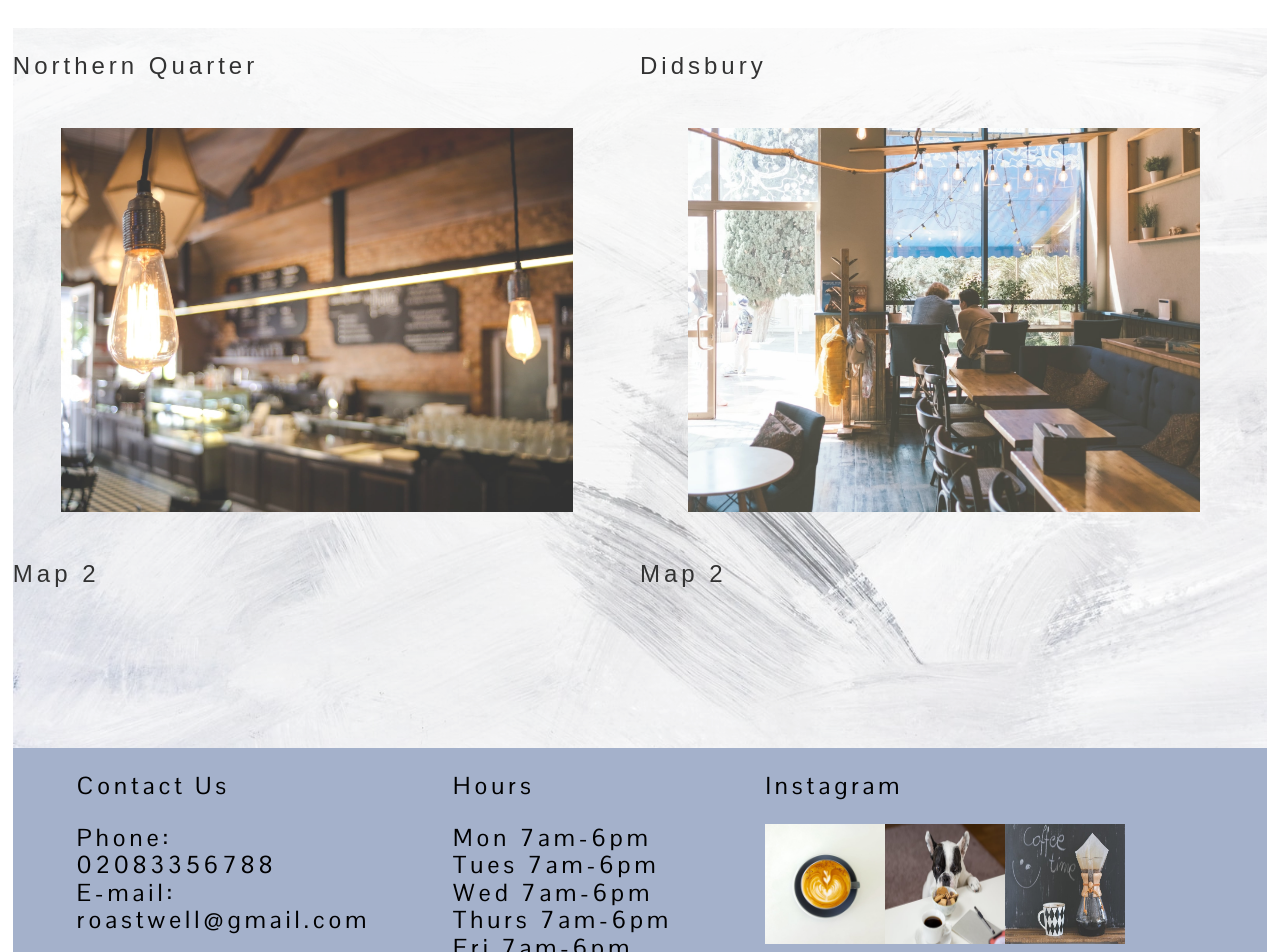
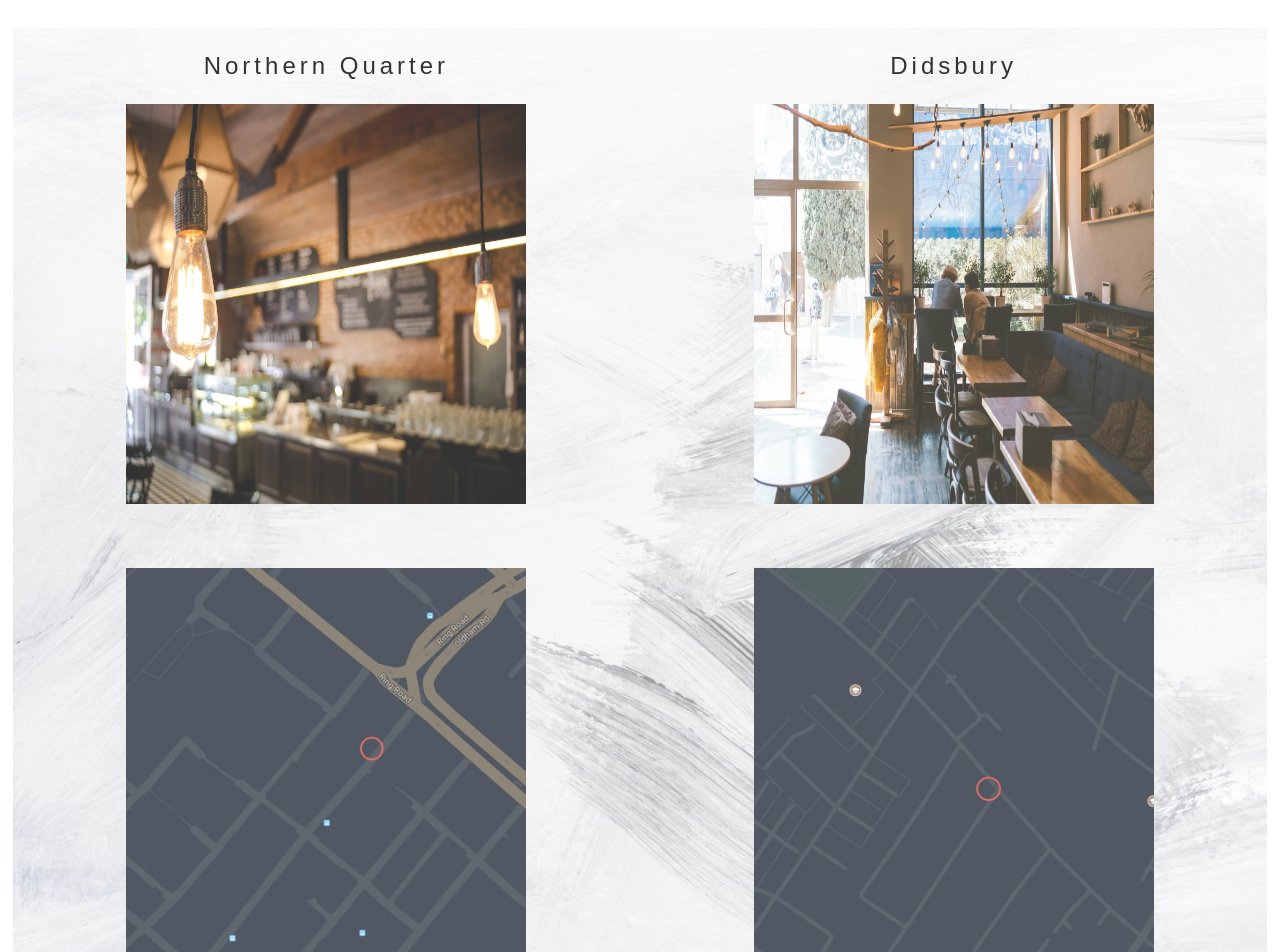
Before and after one commit to worpel/roast-well-coffee, a React (Create React App) app: page /ourshops in a window 1280 px wide. Shown: the part 220-1172 px from the top of the page. Built offline with nearby package versions, Linux system fonts and the light colour scheme.

Commit message:
Updated the layout of the images on the shops page and added the maps

```diff
--- a/src/Components/OurShops/OurShops.css
+++ b/src/Components/OurShops/OurShops.css
@@ -3,33 +3,21 @@
     background: linear-gradient( rgba(255, 255, 255, 0.9), rgba(255, 255, 255, 0.2)), url('../../Images/background12.jpg');
     background-size: cover;
     background-position: center;
-    height: 90vh;
+    /* height: 90vh; */
     width: 100%;
     opacity: 0.8;
 }
 
-.Shop1 {
-    background: url('../../Images/background3.jpg');
-    width: 40vw;
-    height: 30vw;
+.shop1, .shop2 {
+    width: 50vh;
+    height: 50vh;
     display: flex;
     background-size: cover;
-    margin: 3rem;
+    background-position: center;
 }
 
-.Shop2 {
-    background: url('../../Images/background4.jpg');
-    width: 40vw;
-    height: 30vw;
-    background-position: center;
-    background-size: cover;
-    margin: 3rem;
+.map1 img, .map2 img {
+    margin: 0 auto;
+    height: 50vh;
+    width: 50vh;
 }
-
-/* .Map1 {
-
-}
-
-.Map2 {
-
-} */
--- a/src/Components/OurShops/OurShops.js
+++ b/src/Components/OurShops/OurShops.js
@@ -1,25 +1,33 @@
 import React, { Component } from 'react';
 import './OurShops.css';
+import mancMap from '../../Images/mancMap.jpg';
+import didsMap from '../../Images/didsMap.jpg';
+import mancShop from '../../Images/background3.jpg';
+import didsShop from '../../Images/background4.jpg';
 
 class OurShops extends Component {
     render() {
         return (
             <div className="mainShop flex">
-        <div className="w-50">
-          <p>Northern Quarter</p>
-          <div className='Shop1'></div>
-          <div className='Map1'></div>
-          <p>Map 2</p>
+                <div className="w-50 flex flex-column mb5">
+                    <p className="tc">Northern Quarter</p>
+                    <div className="shop1 center mb5">
+                        <img src={mancShop} alt="map to our manchester store" />
                     </div>
-        <div>
+                    <div className="map1 center">
+                        <img src={mancMap} alt="map to our manchester store" />
                     </div>
-        <div className='w-50'>
-          <p className='tr flex center'>Didsbury</p>
-          <div className='Shop2'></div>
-          <div className='Map2'></div>
-          <p className='tr flex center'>Map 2</p>
                 </div>
-      </div >
+                <div className="w-50 flex flex-column mb5">
+                    <p className="tc">Didsbury</p>
+                    <div className="shop2 center mb5">
+                        <img src={didsShop} alt="map to our manchester store" />
+                    </div>
+                    <div className="map2 center">
+                        <img src={didsMap} alt="map to our didsbury store" />
+                    </div>
+                </div>
+            </div>
         );
     }
 }
```
Lines whose indentation alone changed are shown as unchanged.
